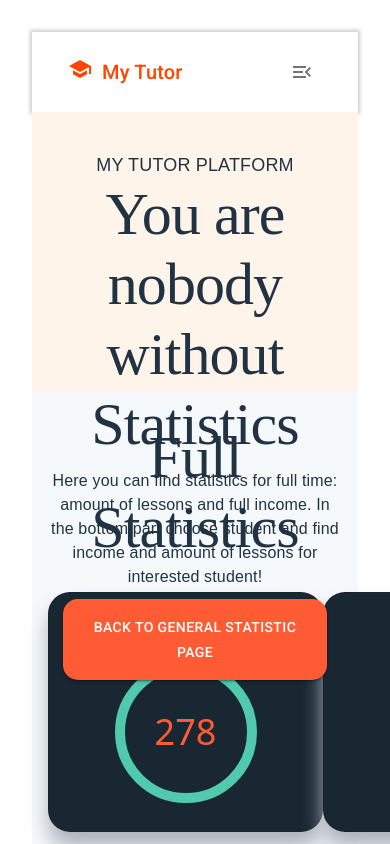
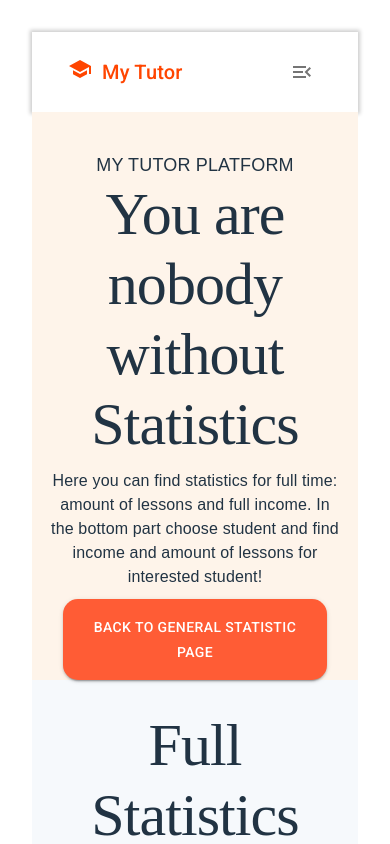
Before and after one commit to AlexeiVinchester/Tutor-app-ts, a React (Vite) app: page /statistics/full in a window 390 px wide. Shown: the top 844 px of the page. Built offline with nearby package versions, Linux system fonts and the light colour scheme.

Commit message:
added PageHeaderWrapper for StudentsPage, and all Pages of Statistics

```diff
--- /dev/null
+++ b/src/components/PageHeaderWrapper/PageHeaderWrapper.tsx
@@ -0,0 +1,16 @@
+import { Container } from "@mui/material";
+import { PageHeaderWrapperProps } from "./interface/PageHeaderWrapper.interface";
+
+const PageHeaderWrapper = ({ children, heightInPx }: PageHeaderWrapperProps) => {
+    return (
+        <div className={`w-full bg-bg-info h-[${heightInPx}px]`}>
+            <Container>
+                <div className="flex flex-col items-center justify-between pt-10 sm:flex-row">
+                    {children}
+                </div>
+            </Container>
+        </div>
+    );
+};
+
+export { PageHeaderWrapper };
--- /dev/null
+++ b/src/components/PageHeaderWrapper/interface/PageHeaderWrapper.interface.ts
@@ -0,0 +1,6 @@
+import React from "react";
+
+export interface PageHeaderWrapperProps {
+    children: React.ReactNode;
+    heightInPx: number;
+};
--- a/src/components/StatisticsPageHeader/StatisticsPageHeader.tsx
+++ b/src/components/StatisticsPageHeader/StatisticsPageHeader.tsx
@@ -1,8 +1,9 @@
-import { Container, Typography } from "@mui/material";
+import { Typography } from "@mui/material";
 import { useNavigate } from "react-router-dom";
 import { STATISTICS } from "../../Router/routes";
 import { ContainedButton } from "../../share/components/ContainedButton/ContainedButton";
 import { StatisticsPageHeaderProps } from "./interface/StatisticsPageHeader.interface";
+import { PageHeaderWrapper } from "../PageHeaderWrapper/PageHeaderWrapper";
 
 const StatisticsPageHeader = ({ description }: StatisticsPageHeaderProps) => {
     const navigate = useNavigate();
@@ -10,10 +11,7 @@ const StatisticsPageHeader = ({ description }: StatisticsPageHeaderProps) => {
         navigate(STATISTICS);
     }
     return (
-        <>
-            <div className="w-full bg-bg-info h-[280px]">
-                <Container >
-                    <div className="flex flex-col items-center justify-between pt-10 sm:flex-row">
+        <PageHeaderWrapper heightInPx={280}>
             <div className="w-full">
                 <Typography
                     sx={{
@@ -56,9 +54,7 @@ const StatisticsPageHeader = ({ description }: StatisticsPageHeaderProps) => {
                     />
                 </div>
             </div>
-                    </div>
-                </Container>
-            </div></>
+        </PageHeaderWrapper>
     );
 };
 
--- a/src/pages/StatisticsPage/StatisticsPage.tsx
+++ b/src/pages/StatisticsPage/StatisticsPage.tsx
@@ -1,10 +1,12 @@
-import { Container, Typography } from "@mui/material";
+import { Typography } from "@mui/material";
 import { useNavigate } from "react-router-dom";
-import { FULL_STATISTICS, SELECTIVE_STATISTICS,  } from "../../Router/routes";
+import { FULL_STATISTICS, SELECTIVE_STATISTICS, } from "../../Router/routes";
 import { ContainedButton } from "../../share/components/ContainedButton/ContainedButton";
+import { PageHeaderWrapper } from "../../components/PageHeaderWrapper/PageHeaderWrapper";
 
 const StatisticsPage = () => {
     const navigate = useNavigate();
+
     const onClickFullStatisticsHandler = () => {
         navigate(FULL_STATISTICS);
     };
@@ -14,9 +16,7 @@ const StatisticsPage = () => {
     };
 
     return (
-        <div className="w-full bg-bg-info h-[370px]">
-            <Container >
-                <div className="flex flex-col items-center justify-between pt-10 sm:flex-row">
+        <PageHeaderWrapper heightInPx={370}>
             <div className="w-full">
                 <Typography
                     sx={{
@@ -64,9 +64,7 @@ const StatisticsPage = () => {
                     />
                 </div>
             </div>
-                </div>
-            </Container>
-        </div>
+        </PageHeaderWrapper>
     );
 };
 
--- a/src/pages/StudentsPage/StudentsPage.tsx
+++ b/src/pages/StudentsPage/StudentsPage.tsx
@@ -13,6 +13,7 @@ import PersonAddIcon from '@mui/icons-material/PersonAdd';
 import { ABOUT } from "../../Router/routes";
 import { femaleImage, maleImage } from "./components/StudentCard/assets/links";
 import TaskAltIcon from '@mui/icons-material/TaskAlt';
+import { PageHeaderWrapper } from "../../components/PageHeaderWrapper/PageHeaderWrapper";
 
 const StudentsPage = () => {
     const students = useSelector((state: Store) => state.students);
@@ -39,9 +40,7 @@ const StudentsPage = () => {
 
     return (
         <>
-            <div className="w-full bg-bg-info h-[400px]">
-                <Container >
-                    <div className="flex flex-col items-center justify-between pt-10 sm:flex-row">
+            <PageHeaderWrapper heightInPx={400}>
                 <div className="w-1/2">
                     <Typography
                         sx={{
@@ -146,10 +145,8 @@ const StudentsPage = () => {
                         </Card>
                     </div>
                 </div>
-                    </div>
-                </Container>
-            </div>
-            <Container sx={{ mt: '1rem', mb: '5rem'}} >
+            </PageHeaderWrapper>
+            <Container sx={{ mt: '1rem', mb: '5rem' }} >
                 <div className="flex justify-center items-center mb-8">
                     <input
                         className="w-[60%] rounded-[22px] p-3 border-2 hover:border-amount-of-students focus:border-none"
```
Lines whose indentation alone changed are shown as unchanged.
